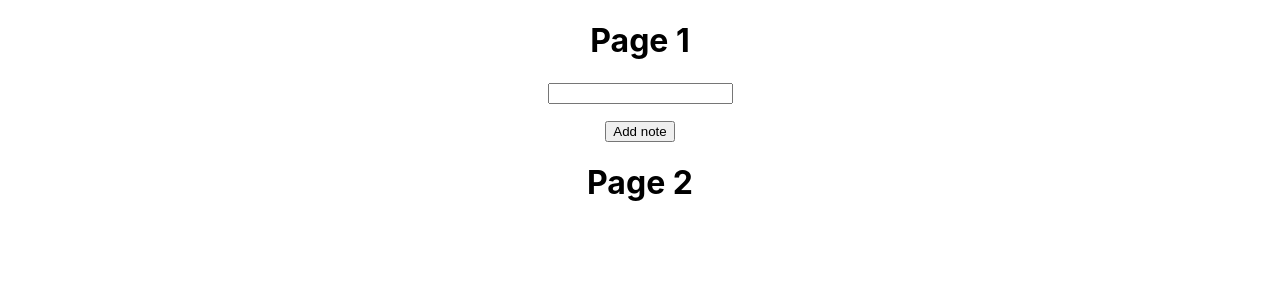
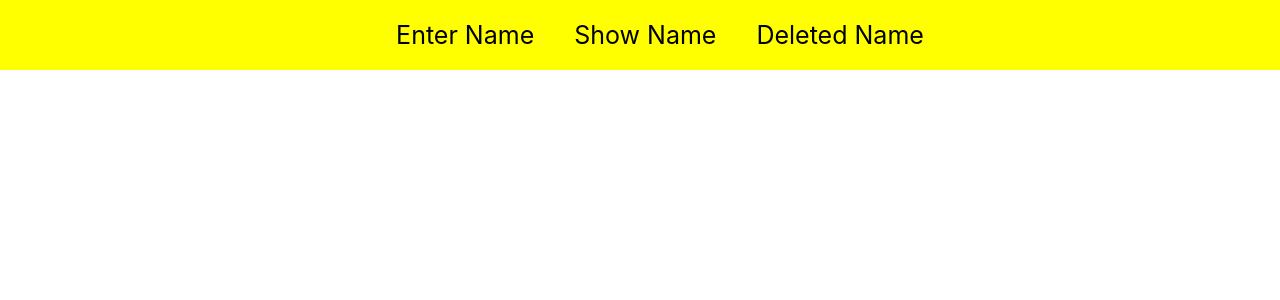
Before and after one commit to KaranShah-2511/Mobx, a React (Create React App) app: page / in a window 1280 px wide. Shown: the top 300 px of the page. Built offline with nearby package versions, Linux system fonts and the light colour scheme.

Commit message:
add recover button

```diff
--- a/package.json
+++ b/package.json
@@ -13,7 +13,9 @@
     "react": "^18.1.0",
     "react-confirm-box": "^1.2.0",
     "react-dom": "^18.1.0",
+    "react-router-dom": "^6.3.0",
     "react-scripts": "5.0.1",
+    "styled-components": "^5.3.5",
     "web-vitals": "^2.1.4"
   },
   "scripts": {
--- a/src/App.js
+++ b/src/App.js
@@ -2,14 +2,33 @@ import logo from "./logo.svg";
 import "./App.css";
 import Page1 from "./component/Page1";
 import Page2 from "./component/Page2";
+import Page3 from "./component/Page3";
+
+import { BrowserRouter, Routes, Route } from "react-router-dom";
+import Navigation from "./component/Navigation";
+import styled from "styled-components";
+
 
 function App() {
   return (
-    <div className="App">
-      <Page1 />
-      <Page2/>
-    </div>
+    <Container>
+        <BrowserRouter>
+          <Navigation />
+
+          <Routes>
+            <Route path="enterName" element={<Page1 />}></Route>
+            <Route path="showName" element={<Page2 />}></Route>
+            <Route path="deletedName" element={<Page3 />}></Route>
+
+
+          </Routes>
+        </BrowserRouter>
+    </Container>
   );
 }
 
 export default App;
+
+const Container = styled.div`
+  font-size: 25px;
+`;
--- /dev/null
+++ b/src/component/Navigation.js
@@ -0,0 +1,53 @@
+import React from "react";
+import { Link } from "react-router-dom";
+import styled from "styled-components";
+
+function Navigation() {
+  return (
+    <>
+      <div> </div>
+      <Container>
+        <ul>
+          <li>
+            <Link to="/enterName">
+              <a href="#">Enter Name</a>
+            </Link>
+          </li>
+          <li>
+            <Link to="/showName">
+              <a href="#">Show Name</a>
+            </Link>
+          </li>
+          <li>
+            <Link to="/deletedName">Deleted Name </Link>
+          </li>
+
+        </ul>
+      </Container>
+    </>
+  );
+}
+
+export default Navigation;
+
+const Container = styled.div`
+  background-color: yellow;
+  z-index: 50;
+
+  ul {
+    display: flex;
+    justify-content: center;
+
+    margin-bottom: 0;
+    margin-top: 0;
+  }
+  li {
+    text-decoration: none;
+    list-style: none;
+    padding: 20px;
+  }
+  a {
+    text-decoration: none;
+    color: black;
+  }
+`;
--- a/src/component/Page1.js
+++ b/src/component/Page1.js
@@ -21,7 +21,7 @@ function Page1() {
 
   return (
     <div>
-      <h1>Page 1</h1>
+      <h1>Enter Name</h1>
       <input
         value={name}
         onChange={(e) => setName(e.target.value)}
--- a/src/component/Page2.js
+++ b/src/component/Page2.js
@@ -7,12 +7,12 @@ import { confirm } from "react-confirm-box";
 function Page2() {
   const del = async (id, name) => {
     console.log("id", id);
-    const result = await confirm("Are you sure?", id);
-    console.log(result);
+    const result = await confirm("Are you sure you want to delete?");
+    console.log("result.....", result);
     console.log("name", name);
     if (result) {
-      nameStore.removeName(id);
-      setdelmessage( name + " deleted");
+      nameStore.deletedName(id, name);
+      setdelmessage(name + " deleted");
       //   return;
     }
     // console.log("You click No!");
@@ -29,7 +29,6 @@ function Page2() {
       setStatus("disabled");
       setError("Please enter a name");
     } else {
-      //   console.log("new Name", newName, "Id", id);
       setError("");
 
       nameStore.addName(newName, id);
@@ -40,7 +39,6 @@ function Page2() {
 
   return useObserver(() => (
     <div>
-      <h1>Page 2</h1>
       <p>{delmessage}</p>
       {nameStore.names.map((a) => (
         <div style={{ display: "flex", padding: "20px" }}>
--- /dev/null
+++ b/src/component/Page3.js
@@ -0,0 +1,35 @@
+import React from "react";
+import { useNameStore } from "../global/NameContext";
+import { useObserver } from "mobx-react";
+import { useState } from "react";
+import { confirm } from "react-confirm-box";
+
+function Page3() {
+  const nameStore = useNameStore();
+  const del = async (id, name) => {
+    console.log("id", id);
+    const result = await confirm("Are you sure you want to recover?");
+    console.log("result.....", result);
+    console.log("name", name);
+    if (result) {
+      nameStore.undoName(id, name);
+
+      //   return;
+    }
+    // console.log("You click No!");
+  };
+
+  return useObserver(() => (
+    <div>
+      {nameStore.deleteNames.map((a) => (
+        <div style={{ display: "flex", padding: "20px" }}>
+          <p style={{ padding: "10px" }}>{a.name}</p>
+          <p style={{ padding: "10px" }}>Id: {a.id}</p>
+          <button onClick={() => del(a.id, a.name)}> Undo</button>
+        </div>
+      ))}
+    </div>
+  ));
+}
+
+export default Page3;
--- a/src/store/namesStore.js
+++ b/src/store/namesStore.js
@@ -3,6 +3,7 @@ import { nanoid } from "nanoid";
 export function createNamesStore() {
   return {
     names: [],
+    deleteNames: [],
     addName(name, id) {
       if (id) {
         const oldName = this.names.find((name) => name.id == id);
@@ -15,9 +16,21 @@ export function createNamesStore() {
         this.names.push({ name, id: nanoid() });
       }
     },
-    removeName(id) {
+    // removeName(id) {
+    //   this.names = this.names.filter((name) => name.id !== id);
+    // },
+    deletedName(id, name) {
+      this.deleteNames.push({ name, id: id });
       this.names = this.names.filter((name) => name.id !== id);
+
     },
+    // recoverName(id, name) {
+    //   this.deleteNames = this.deleteNames.filter((name) => name.id !== id);
+    // },
+    undoName(id, name) {
+        this.names.push({ name, id: id });
+        this.deleteNames = this.deleteNames.filter((name) => name.id !== id);
+        }
   };
 }
 
```
Also changed, not shown: 1 other file (tests, documents, lock files or other folders).
